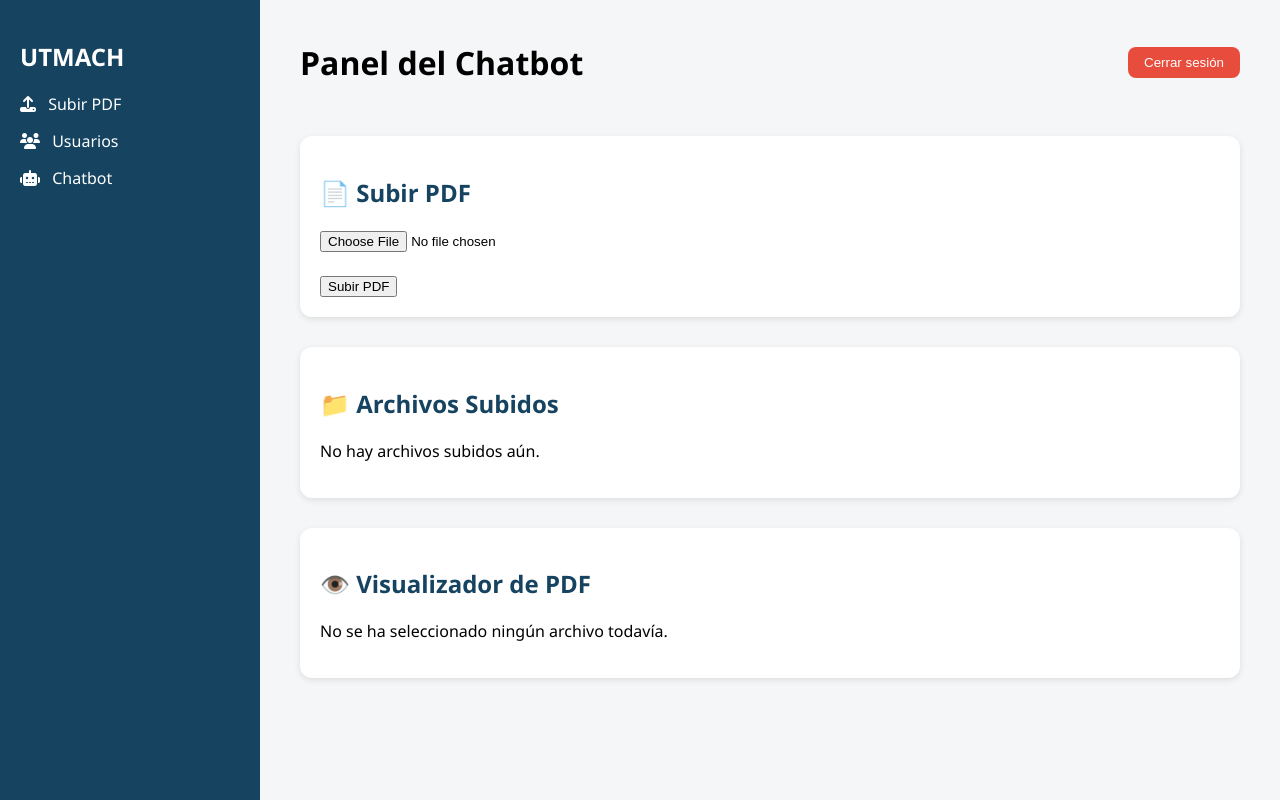
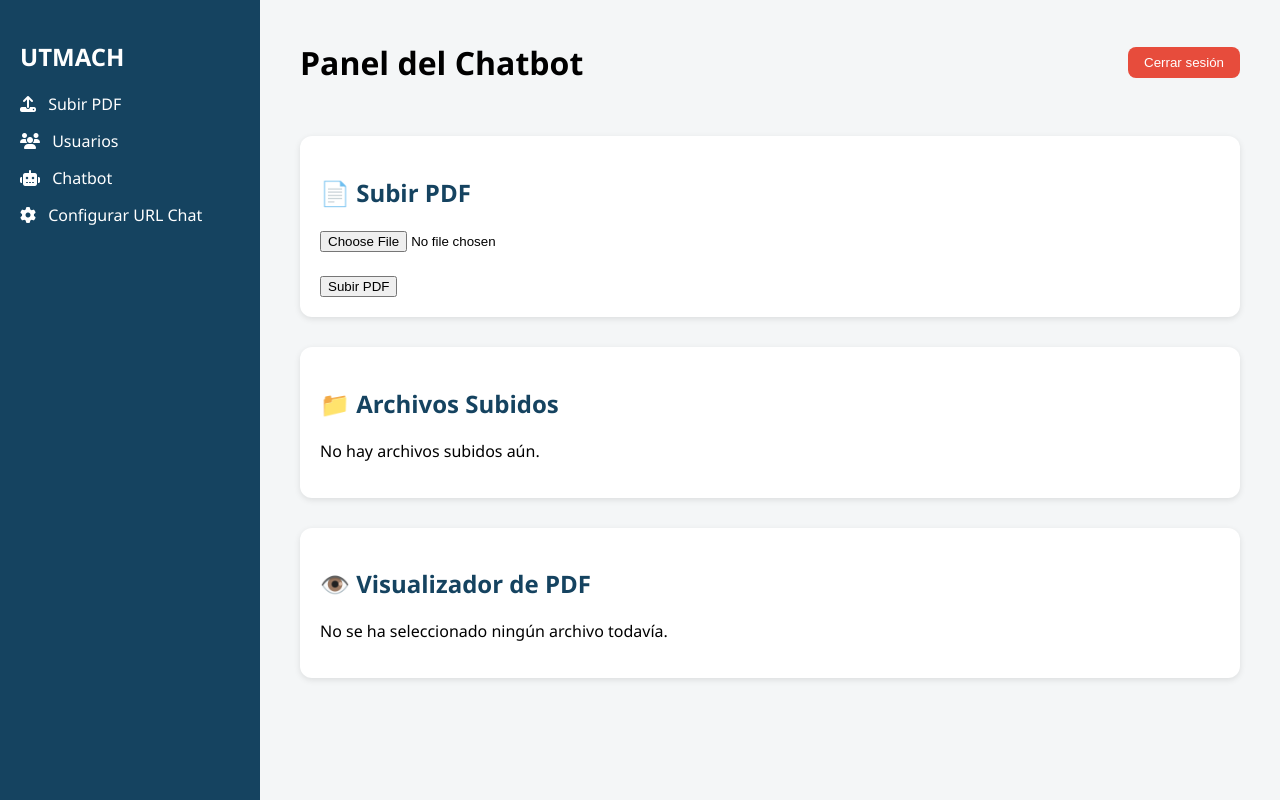
Before and after one commit to faustofi1262/neon-pdf-chatbot, a Flask app: template templates/panel.html in a window 1280 px wide. Run offline with Flask 3, Linux system fonts and the light colour scheme; the template is opened without the code that fills it, so the values that code supplies are empty.

Commit message:
panel url

```diff
--- a/templates/panel.html
+++ b/templates/panel.html
@@ -28,6 +28,8 @@
         <li><i class="fa fa-upload"></i> <a href="#" onclick="mostrarSeccion('subirPDF')">Subir PDF</a></li>
         <li><i class="fa fa-users"></i> <a href="{{ url_for('usuarios') }}">Usuarios</a></li>
         <li><i class="fa fa-robot"></i> <a href="#" onclick="mostrarSeccion('chatbot')">Chatbot</a></li>
+        <li><i class="fa fa-cog"></i> <a href="#" onclick="mostrarSeccion('configurarURL')">Configurar URL Chat</a></li>
+
       </ul>
     </aside>
     <!-- Sección Chatbot -->
@@ -153,6 +155,20 @@
           {% endif %}
         </div>
       </section>
+      <!-- Seccion Configurar URL Chat -->
+  <section id="configurarURL" class="seccion-panel" style="display: none;">
+  <div class="card">
+    <h2>⚙️ Configurar URL del Chatbot</h2>
+    <form method="POST" action="/configurar_url_chat">
+      <label for="url_chat">URL Pública del Chatbot:</label>
+      <input type="text" name="url_chat" id="url_chat" placeholder="https://tusitio.com/chatbot_widget" value="{{ url_actual or '' }}" required>
+      <button type="submit">Guardar URL</button>
+    </form>
+    {% if mensaje %}
+      <p style="color: green;">{{ mensaje }}</p>
+    {% endif %}
+  </div>
+</section>
 
 </body>
 </html>
```
